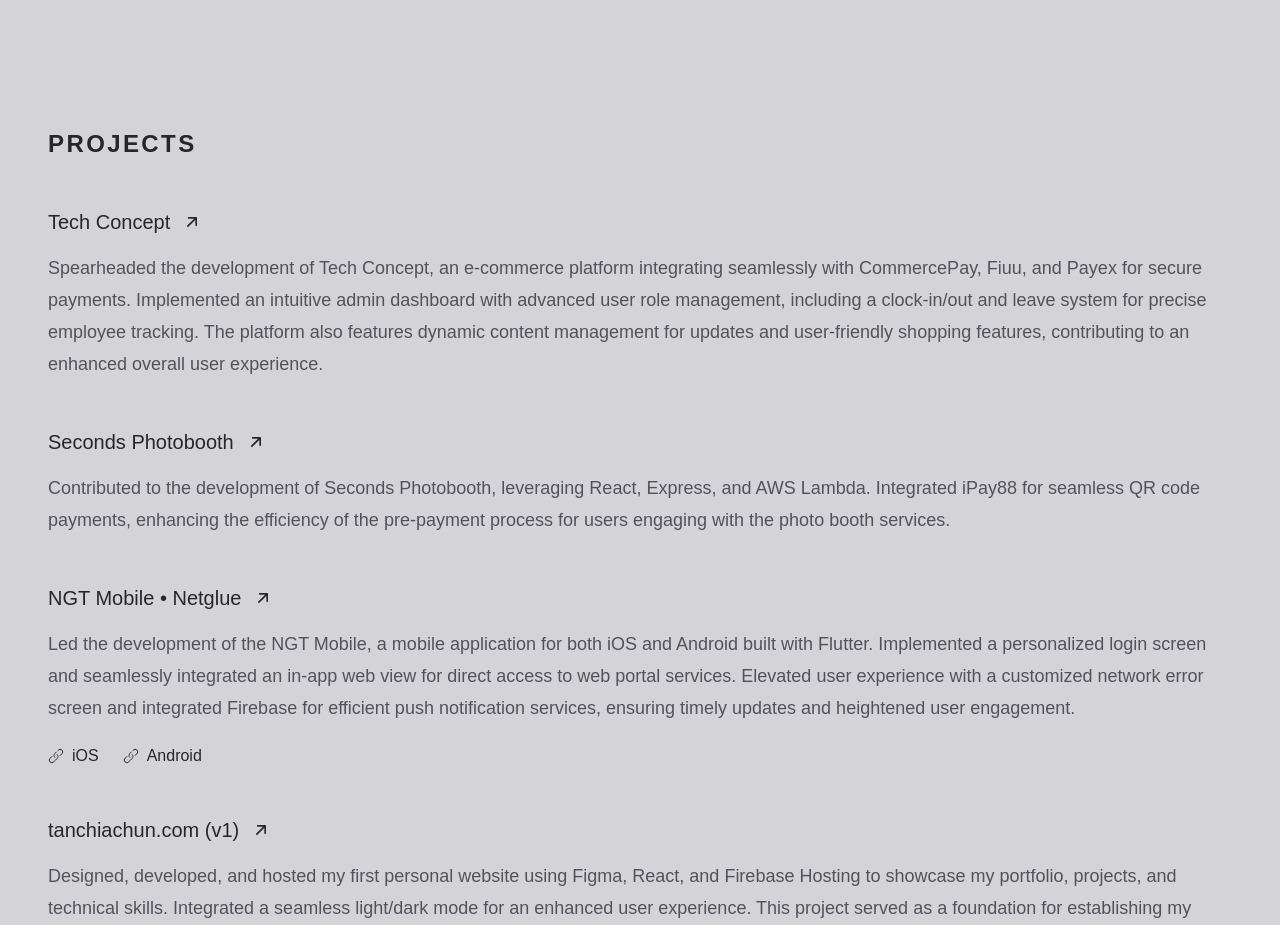
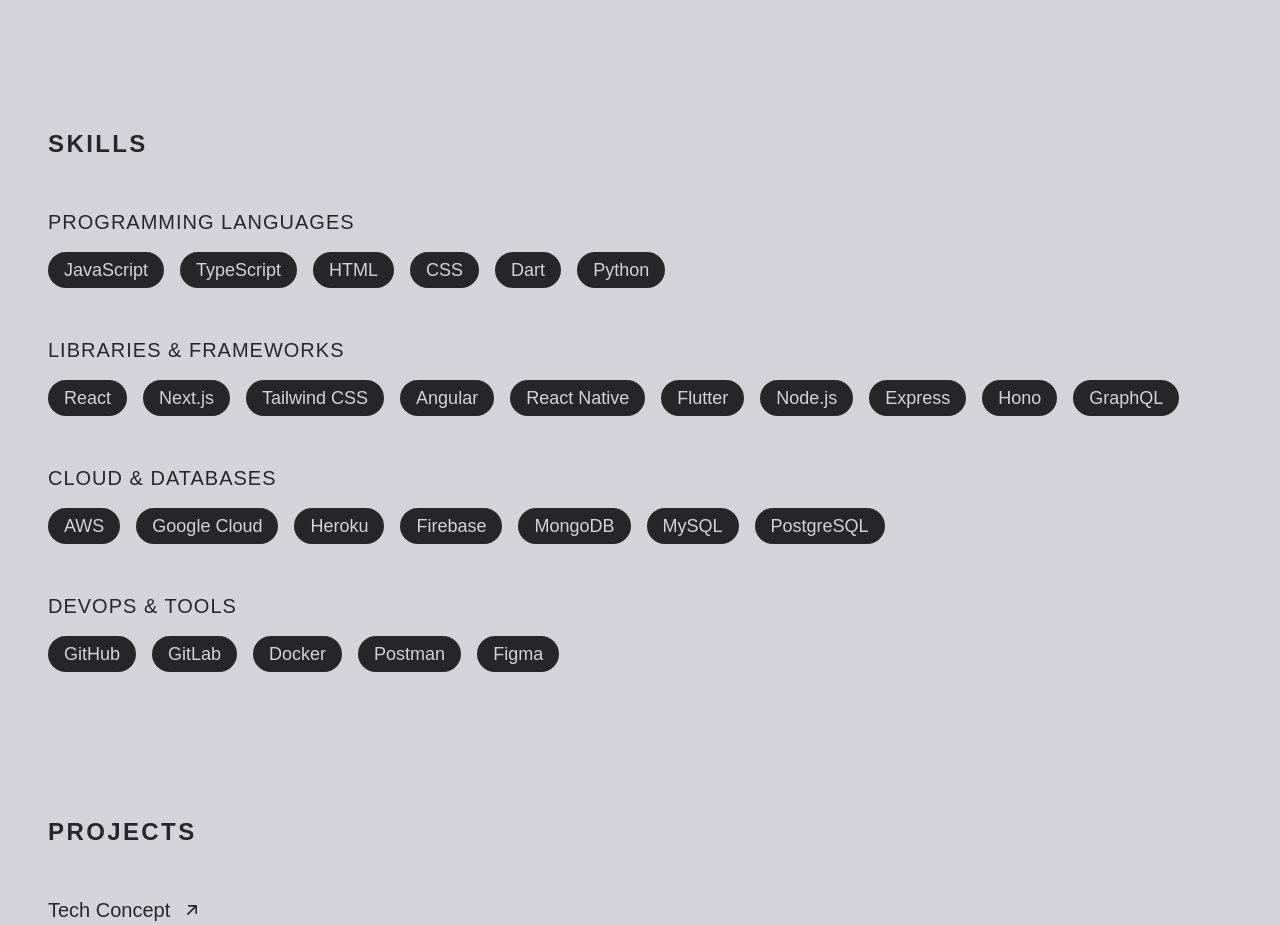
Before and after one commit to jeremyytann/tanchiachun-com-v2, a Next.js app: page / in a window 1280 px wide. Shown: the part 1660-2585 px from the top of the page. Built offline with nearby package versions, Linux system fonts and the light colour scheme.

Commit message:
build: Implementation - Skills

```diff
--- a/src/app/globals.css
+++ b/src/app/globals.css
@@ -11,6 +11,10 @@
   font-family: 'Space Grotesk Variable', sans-serif;
 }
 
+.color-background {
+  color: var(--background);
+}
+
 .color-primary {
   color: var(--primary);
 }
--- a/src/app/page.tsx
+++ b/src/app/page.tsx
@@ -2,12 +2,14 @@
 import Projects from "@/components/home/projects";
 import Introduction from "@/components/home/introduction";
 import Footer from "@/components/home/footer";
+import Skills from "@/components/home/skills";
 
 export default function Home() {
   return (
     <div className="mx-auto min-h-screen max-w-screen-xl px-6 py-12 md:px-12 md:py-16 lg:py-24">
       <Introduction />
       <Experience />
+      <Skills />
       <Projects />
       <Footer />
     </div>
--- /dev/null
+++ b/src/components/home/skills.tsx
@@ -0,0 +1,209 @@
+export default function Skills() {
+  return (
+    <div className="mb-16 md:mb-24 lg:mb-36 flex flex-col gap-8 md:gap-12">
+      <h1 className="text-xl md:text-2xl font-bold tracking-widest color-secondary">
+        SKILLS
+      </h1>
+
+      <div className="flex flex-col gap-2 md:gap-4">
+        <h2 className="text-lg md:text-xl font-medium tracking-wider color-secondary ">
+          PROGRAMMING LANGUAGES
+        </h2>
+
+        <div className="flex gap-x-3 gap-y-3 md:gap-x-4 md:gap-y-4 flex-wrap">
+          <div className="flex gap-2 items-center px-4 py-1 bg-zinc-800 rounded-full">
+            <p className="text-md md:text-lg font-light color-background">
+              JavaScript
+            </p>
+          </div>
+
+          <div className="flex gap-2 items-center px-4 py-1 bg-zinc-800 rounded-full">
+            <p className="text-md md:text-lg font-light color-background">
+              TypeScript
+            </p>
+          </div>
+
+          <div className="px-4 py-1 bg-zinc-800 rounded-full">
+            <p className="text-md md:text-lg font-light color-background">
+              HTML
+            </p>
+          </div>
+
+          <div className="px-4 py-1 bg-zinc-800 rounded-full">
+            <p className="text-md md:text-lg font-light color-background">
+              CSS
+            </p>
+          </div>
+
+          <div className="px-4 py-1 bg-zinc-800 rounded-full">
+            <p className="text-md md:text-lg font-light color-background">
+              Dart
+            </p>
+          </div>
+
+          <div className="px-4 py-1 bg-zinc-800 rounded-full">
+            <p className="text-md md:text-lg font-light color-background">
+              Python
+            </p>
+          </div>
+        </div>
+      </div>
+
+      <div className="flex flex-col gap-2 md:gap-4">
+        <h2 className="text-lg md:text-xl font-medium tracking-wider color-secondary ">
+          LIBRARIES & FRAMEWORKS
+        </h2>
+
+        <div className="flex gap-x-3 gap-y-3 md:gap-x-4 md:gap-y-4 flex-wrap">
+          <div className="flex gap-2 items-center px-4 py-1 bg-zinc-800 rounded-full">
+            <p className="text-md md:text-lg font-light color-background">
+              React
+            </p>
+          </div>
+
+          <div className="flex gap-2 items-center px-4 py-1 bg-zinc-800 rounded-full">
+            <p className="text-md md:text-lg font-light color-background">
+              Next.js
+            </p>
+          </div>
+
+          <div className="px-4 py-1 bg-zinc-800 rounded-full">
+            <p className="text-md md:text-lg font-light color-background">
+              Tailwind CSS
+            </p>
+          </div>
+
+          <div className="px-4 py-1 bg-zinc-800 rounded-full">
+            <p className="text-md md:text-lg font-light color-background">
+              Angular
+            </p>
+          </div>
+
+          <div className="px-4 py-1 bg-zinc-800 rounded-full">
+            <p className="text-md md:text-lg font-light color-background">
+              React Native
+            </p>
+          </div>
+
+          <div className="px-4 py-1 bg-zinc-800 rounded-full">
+            <p className="text-md md:text-lg font-light color-background">
+              Flutter
+            </p>
+          </div>
+
+          <div className="px-4 py-1 bg-zinc-800 rounded-full">
+            <p className="text-md md:text-lg font-light color-background">
+              Node.js
+            </p>
+          </div>
+
+          <div className="px-4 py-1 bg-zinc-800 rounded-full">
+            <p className="text-md md:text-lg font-light color-background">
+              Express
+            </p>
+          </div>
+
+          <div className="px-4 py-1 bg-zinc-800 rounded-full">
+            <p className="text-md md:text-lg font-light color-background">
+              Hono
+            </p>
+          </div>
+
+          <div className="px-4 py-1 bg-zinc-800 rounded-full">
+            <p className="text-md md:text-lg font-light color-background">
+              GraphQL
+            </p>
+          </div>
+        </div>
+      </div>
+
+      <div className="flex flex-col gap-2 md:gap-4">
+        <h2 className="text-lg md:text-xl font-medium tracking-wider color-secondary ">
+          CLOUD & DATABASES
+        </h2>
+
+        <div className="flex gap-x-3 gap-y-3 md:gap-x-4 md:gap-y-4 flex-wrap">
+          <div className="flex gap-2 items-center px-4 py-1 bg-zinc-800 rounded-full">
+            <p className="text-md md:text-lg font-light color-background">
+              AWS
+            </p>
+          </div>
+
+          <div className="flex gap-2 items-center px-4 py-1 bg-zinc-800 rounded-full">
+            <p className="text-md md:text-lg font-light color-background">
+              Google Cloud
+            </p>
+          </div>
+
+          <div className="px-4 py-1 bg-zinc-800 rounded-full">
+            <p className="text-md md:text-lg font-light color-background">
+              Heroku
+            </p>
+          </div>
+
+          <div className="px-4 py-1 bg-zinc-800 rounded-full">
+            <p className="text-md md:text-lg font-light color-background">
+              Firebase
+            </p>
+          </div>
+
+          <div className="px-4 py-1 bg-zinc-800 rounded-full">
+            <p className="text-md md:text-lg font-light color-background">
+              MongoDB
+            </p>
+          </div>
+
+          <div className="px-4 py-1 bg-zinc-800 rounded-full">
+            <p className="text-md md:text-lg font-light color-background">
+              MySQL
+            </p>
+          </div>
+
+          <div className="px-4 py-1 bg-zinc-800 rounded-full">
+            <p className="text-md md:text-lg font-light color-background">
+              PostgreSQL
+            </p>
+          </div>
+        </div>
+      </div>
+
+      <div className="flex flex-col gap-2 md:gap-4">
+        <h2 className="text-lg md:text-xl font-medium tracking-wider color-secondary ">
+          DEVOPS & TOOLS
+        </h2>
+
+        <div className="flex gap-x-3 gap-y-3 md:gap-x-4 md:gap-y-4 flex-wrap">
+          <div className="flex gap-2 items-center px-4 py-1 bg-zinc-800 rounded-full">
+            <p className="text-md md:text-lg font-light color-background">
+              GitHub
+            </p>
+          </div>
+
+          <div className="flex gap-2 items-center px-4 py-1 bg-zinc-800 rounded-full">
+            <p className="text-md md:text-lg font-light color-background">
+              GitLab
+            </p>
+          </div>
+
+          <div className="px-4 py-1 bg-zinc-800 rounded-full">
+            <p className="text-md md:text-lg font-light color-background">
+              Docker
+            </p>
+          </div>
+
+          <div className="px-4 py-1 bg-zinc-800 rounded-full">
+            <p className="text-md md:text-lg font-light color-background">
+              Postman
+            </p>
+          </div>
+
+          <div className="px-4 py-1 bg-zinc-800 rounded-full">
+            <p className="text-md md:text-lg font-light color-background">
+              Figma
+            </p>
+          </div>
+        </div>
+      </div>
+    </div>
+  );
+}
```
